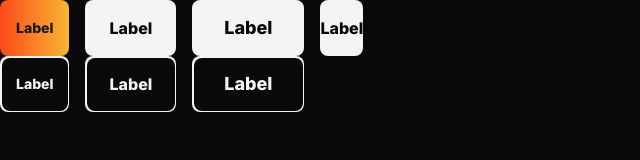
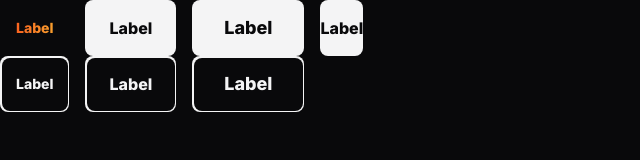
Before and after one commit to LeooCoelhoow/Zingen---Rocketseat, a plain HTML site: page index.html in a window 1280 px wide. In both pictures the pointer is over the link 34 px from the left and 28 px from the top of the page. Shown: the whole page, without its empty margins (0-640 px from the left). Drawn offline with Linux system fonts and the light colour scheme.

Commit message:
Criando hover para links

```diff
--- a/styles/global.css
+++ b/styles/global.css
@@ -75,6 +75,18 @@ a {
   color: inherit; /* Pegar a cor do pai */
 }
 
+a:hover {
+  background: linear-gradient(
+    90deg,
+    var(--brand-color-secondary) 0%,
+    var(--brand-color-primary) 100%
+  );
+
+  -webkit-background-clip: text;
+  background-clip: text;
+  color: transparent;
+}
+
 ul[role="list"] { /* Pra tirar a bolinha da lista aplicando o role="list" */
   list-style: none;
 }
```
